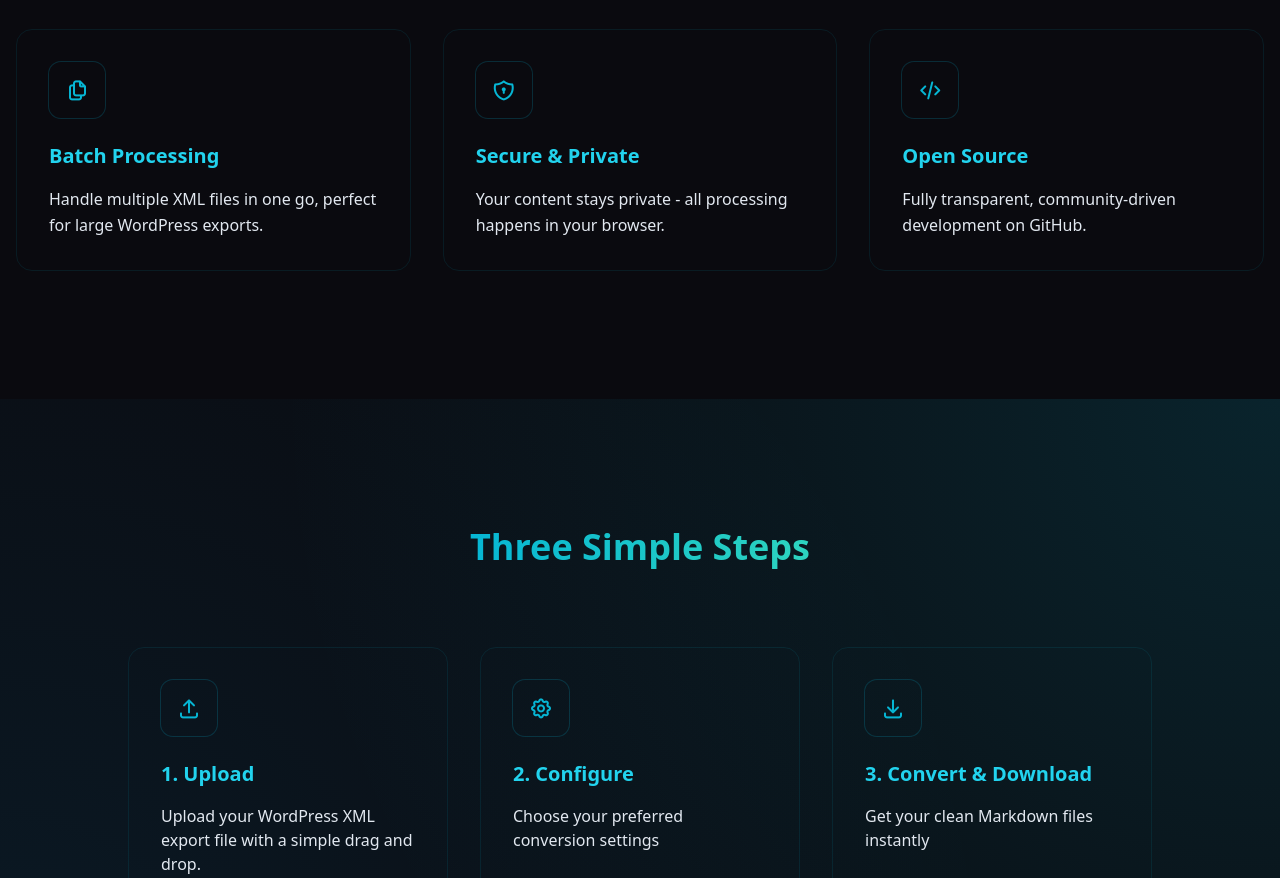
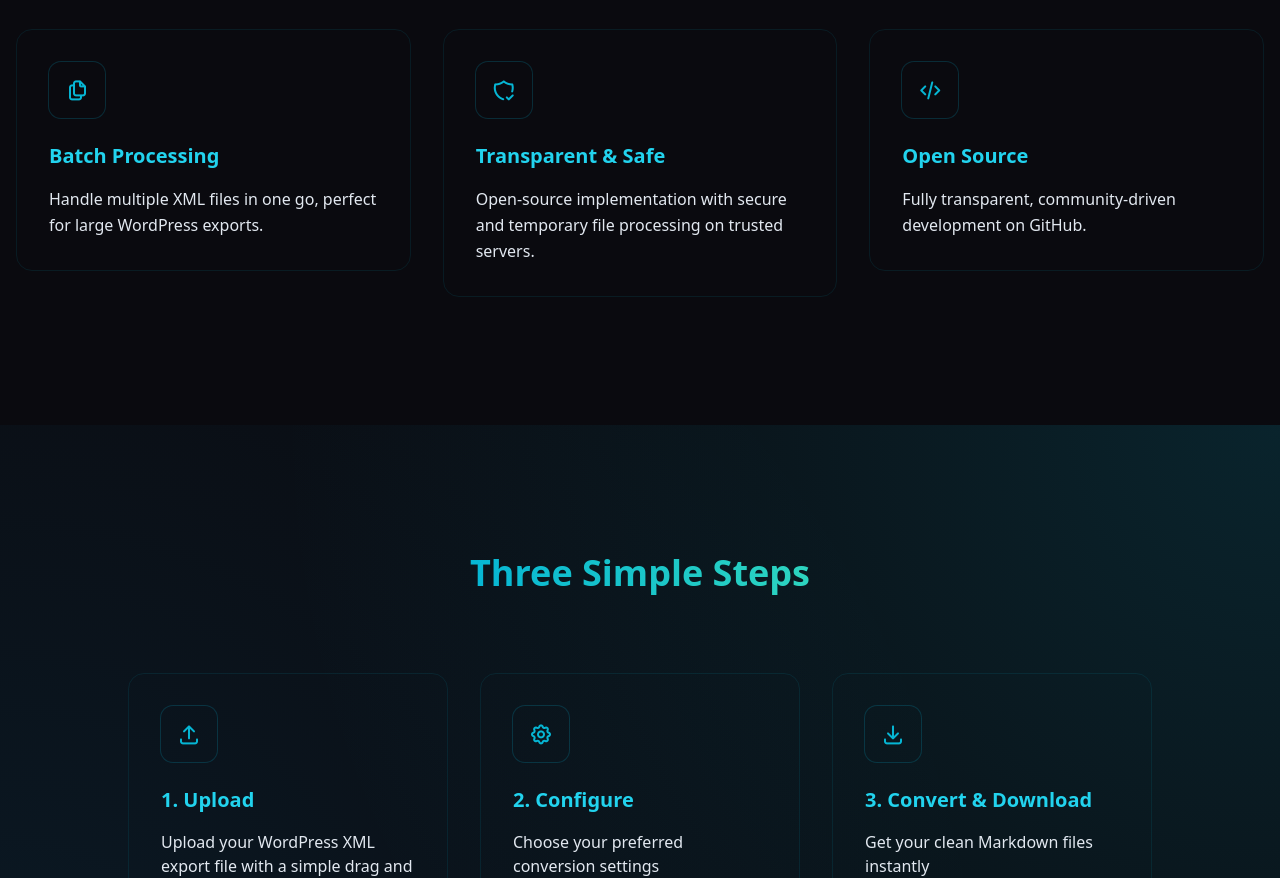
Before and after one commit to pjmartorell/WPXML2MD-landing, a website: page index.html in a window 1280 px wide. Shown: the part 1319-2197 px from the top of the page. Drawn offline with nearby package versions, Linux system fonts and the light colour scheme; files that its build step writes are made by us from their sources.

Commit message:
Update card text

```diff
--- a/index.html
+++ b/index.html
@@ -197,10 +197,10 @@
                     <div class="absolute -inset-0.5 bg-gradient-to-r from-primary to-accent rounded-2xl blur opacity-0 group-hover:opacity-100 transition duration-300"></div>
                     <div class="relative bg-dark-DEFAULT p-8 rounded-2xl border border-primary/10 group-hover:border-primary/30 transition duration-300">
                         <div class="w-14 h-14 rounded-xl bg-gradient-to-br from-dark-DEFAULT to-dark-lighter flex items-center justify-center mb-6 ring-1 ring-primary/20 group-hover:ring-primary/40 transition duration-300">
-                            <i class="ti ti-shield-lock text-primary text-2xl group-hover:text-text-inverse group-hover:scale-110 transition duration-300"></i>
+                            <i class="ti ti-shield-check text-primary text-2xl group-hover:text-text-inverse group-hover:scale-110 transition duration-300"></i>
                         </div>
-                        <h4 class="text-xl font-bold mb-4 text-primary-light">Secure & Private</h4>
-                        <p class="text-text-secondary leading-relaxed">Your content stays private - all processing happens in your browser.</p>
+                        <h4 class="text-xl font-bold mb-4 text-primary-light">Transparent & Safe</h4>
+                        <p class="text-text-secondary leading-relaxed">Open-source implementation with secure and temporary file processing on trusted servers.</p>
                     </div>
                 </div>
                 <div class="group relative">
```
